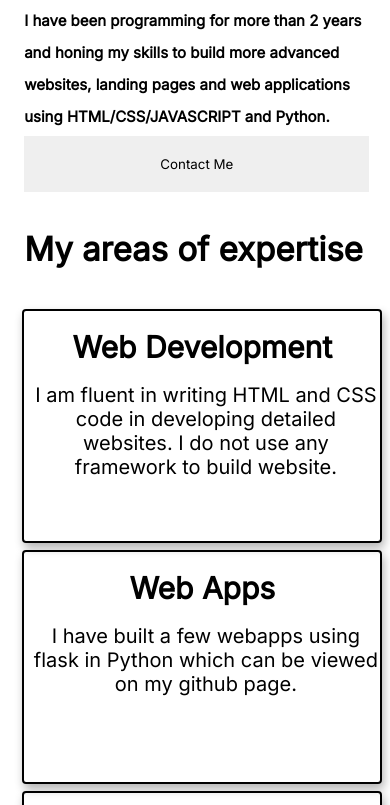
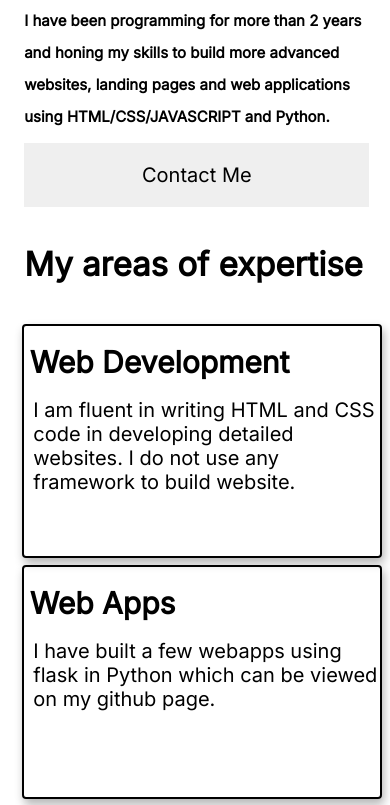
Before and after one commit to Immortal000/portfolio, a plain HTML site: page index.html in a window 390 px wide. Shown: the part 620-1425 px from the top of the page. Drawn offline with Linux system fonts and the light colour scheme.

Commit message:
Update style.css

```diff
--- a/style.css
+++ b/style.css
@@ -46,8 +46,7 @@ section {
   transition: all 1s ease-in-out;
   transform-style: preserve-3d;
   height: 170px;
-  cursor: pointer;
-  text-align: center;
+  text-align: left;
 }
 
 .card {
@@ -92,6 +91,7 @@ p {
 .cardp {
   transition: all 0.1s ease-in-out;
   width: 30%;
+  text-align: center;
 }
 .cardp:hover {
   transform: scale(1.01, 1.01);
@@ -107,6 +107,7 @@ button {
   margin-top: 1%;
   outline: none;
   border: none;
+  font-size: 20px;
 }
 @media (max-width: 830px) {
   .about {
@@ -119,10 +120,11 @@ button {
   .projects {
     flex-direction: column;
   }
-  section{
-    margin-top:10%;
+  section {
+    margin-top: 10%;
   }
-  button{
-    width:100%;
+  button {
+    width: 100%;
+    margin-top: 3%;
   }
 }
```
